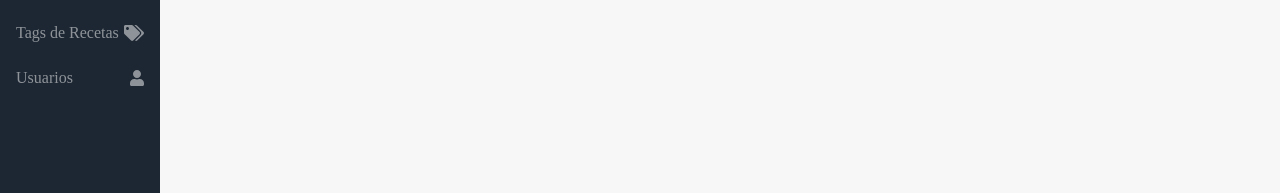
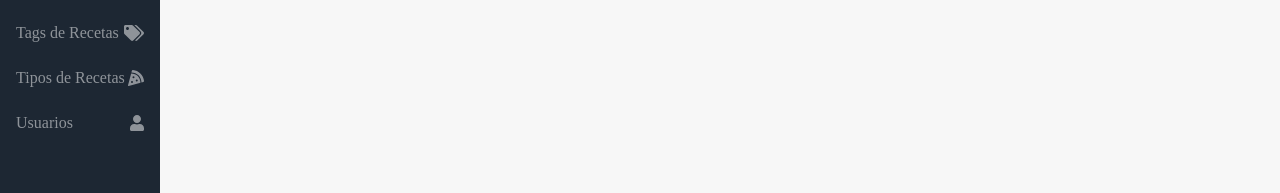
Before and after one commit to Jibaru/cooking-app-admin, a Vue app: page / in a window 1280 px wide. Shown: the part 426-619 px from the top of the page. Built offline with nearby package versions, Linux system fonts and the light colour scheme; a web font is replaced by a local one.

Commit message:
Added RecipeTypesView route

```diff
--- a/src/router/index.js
+++ b/src/router/index.js
@@ -12,6 +12,7 @@ import NutrientsView from "../views/home/views/NutrientsView";
 import RecipeCuisinesView from "../views/home/views/RecipeCuisinesView";
 import RecipesView from "../views/home/views/RecipesView";
 import RecipeTagsView from "../views/home/views/RecipeTagsView";
+import RecipeTypesView from "../views/home/views/RecipeTypesView";
 import UsersView from "../views/home/views/UsersView";
 
 const APP_ROUTES = [
@@ -140,6 +141,19 @@ const APP_ROUTES = [
         },
       },
       {
+        name: "RecipeTypes",
+        appName: "Tipos de Recetas",
+        path: "/tipos-recetas",
+        component: RecipeTypesView,
+        meta: {
+          inSidebar: true,
+          icon: {
+            prefix: "fas",
+            name: "pizza-slice",
+          },
+        },
+      },
+      {
         name: "Users",
         appName: "Usuarios",
         path: "/usuarios",
```
